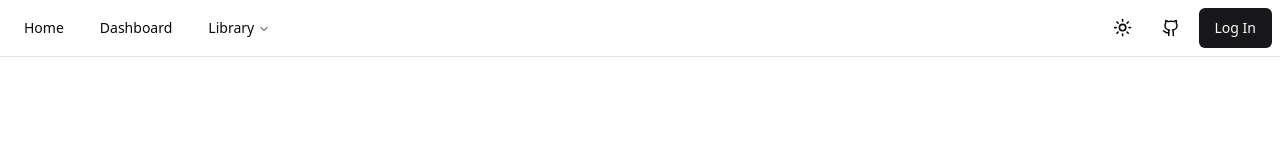
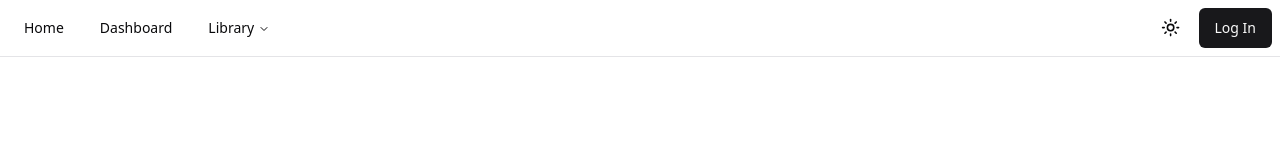
Before and after one commit to angelocarasig/ikaros, a Next.js app: page / in a window 1280 px wide. Shown: the top 160 px of the page. Built offline with nearby package versions, Linux system fonts and the light colour scheme; no server answers.

Commit message:
hotfix: - Remove github link - add 0 text-indent property in default theme

```diff
--- a/components/shared/navbar.tsx
+++ b/components/shared/navbar.tsx
@@ -71,21 +71,6 @@
 	const { novels } = useNovels();
 
 	const { user, setUser, loading } = useUser();
-
-	const Github = () => {
-		return (
-			<Button
-				variant="ghost"
-				size="icon"
-				className="rounded-md"
-				asChild
-			>
-				<Link href='https://github.com/angelocarasig/ikaros' target="_blank">
-					<svg xmlns="http://www.w3.org/2000/svg" width="18" height="18" viewBox="0 0 24 24" fill="none" stroke="currentColor" strokeWidth="2" strokeLinecap="round" strokeLinejoin="round" className="lucide lucide-github"><path d="M15 22v-4a4.8 4.8 0 0 0-1-3.5c3 0 6-2 6-5.5.08-1.25-.27-2.48-1-3.5.28-1.15.28-2.35 0-3.5 0 0-1 0-3 1.5-2.64-.5-5.36-.5-8 0C6 2 5 2 5 2c-.3 1.15-.3 2.35 0 3.5A5.403 5.403 0 0 0 4 9c0 3.5 3 5.5 6 5.5-.39.49-.68 1.05-.85 1.65-.17.6-.22 1.23-.15 1.85v4" /><path d="M9 18c-4.51 2-5-2-7-2" /></svg>
-				</Link>
-			</Button>
-		)
-	}
 
 	const RecentNovelSection = ({ novel }: { novel: Novel | null }) => {
 		const novelTitle = novel == null ? 'No novels available.' : novel.title;
@@ -178,8 +163,6 @@
 					</Button>
 				</NavigationMenuItem>
 
-				<Github />
-
 				{user != null && !loading ? (
 					<DropdownMenu>
 						<DropdownMenuTrigger asChild>
--- a/models/reader/reader-themes.ts
+++ b/models/reader/reader-themes.ts
@@ -9,6 +9,7 @@
   content: {
     '*': {
       'margin': '0 auto',
+      'text-indent': '0 !important',
       'line-height': '1.75rem !important',
       'box-sizing': 'border-box !important',
       'font-family': 'Inter, -apple-system, BlinkMacSystemFont, "Segoe UI", Roboto, Helvetica, Arial, sans-serif !important',
```
